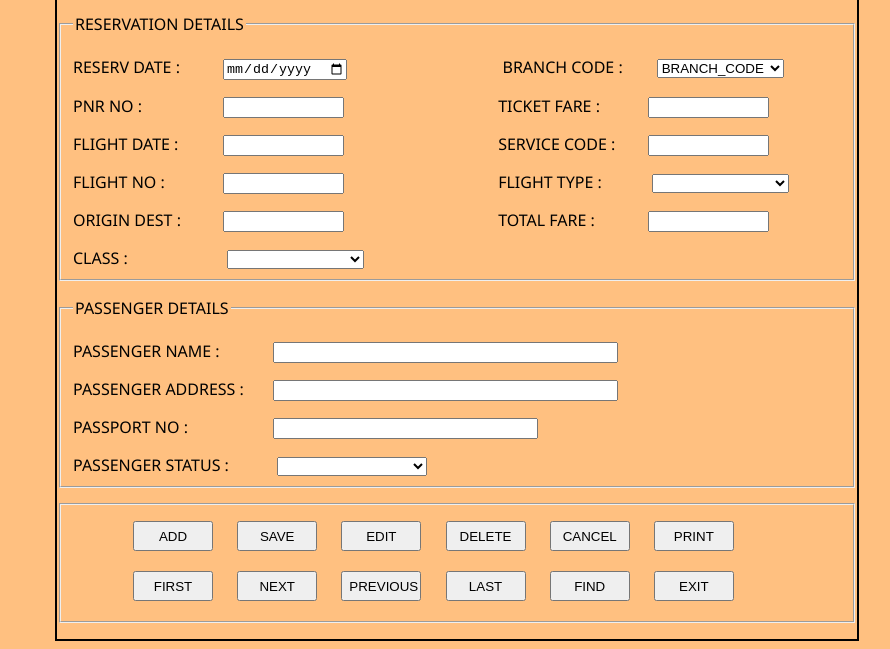
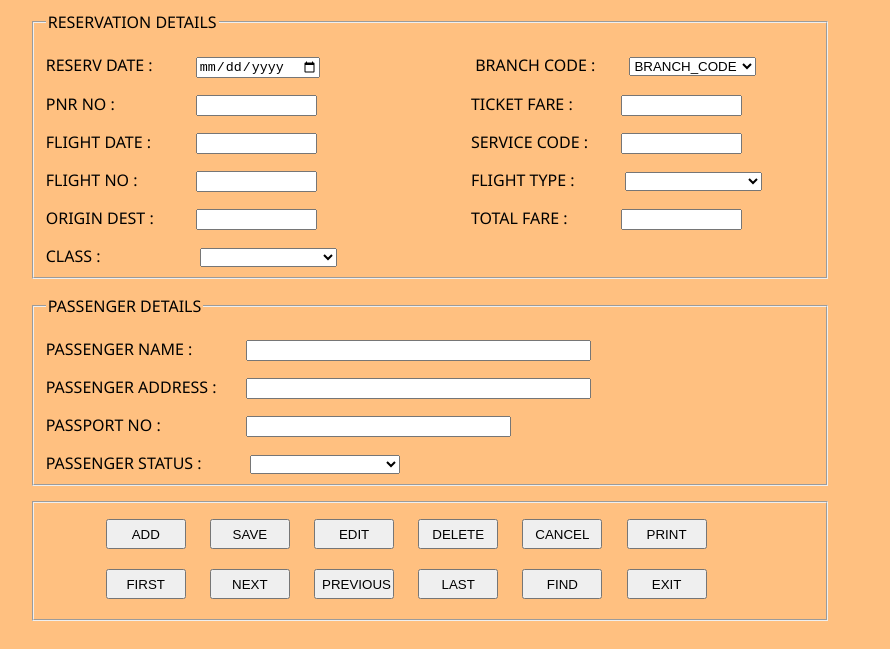
Before and after one commit to Ameilla/Airline, a plain HTML site: page index.html in a window 1280 px wide. Shown: the part 171-820 px from the top of the page, without its empty margins (269-1159 px from the left). Drawn offline with Linux system fonts and the light colour scheme.

Commit message:
Update style.css

```diff
--- a/style.css
+++ b/style.css
@@ -3,9 +3,9 @@
 			width:800px;
 			height:800px;
 
-			border:2px solid black;
+
 			display:grid;
-			margin-left:25%;
+			margin-left:23%;
 		}
 		body{
 			background-color: #ffc080;
```
